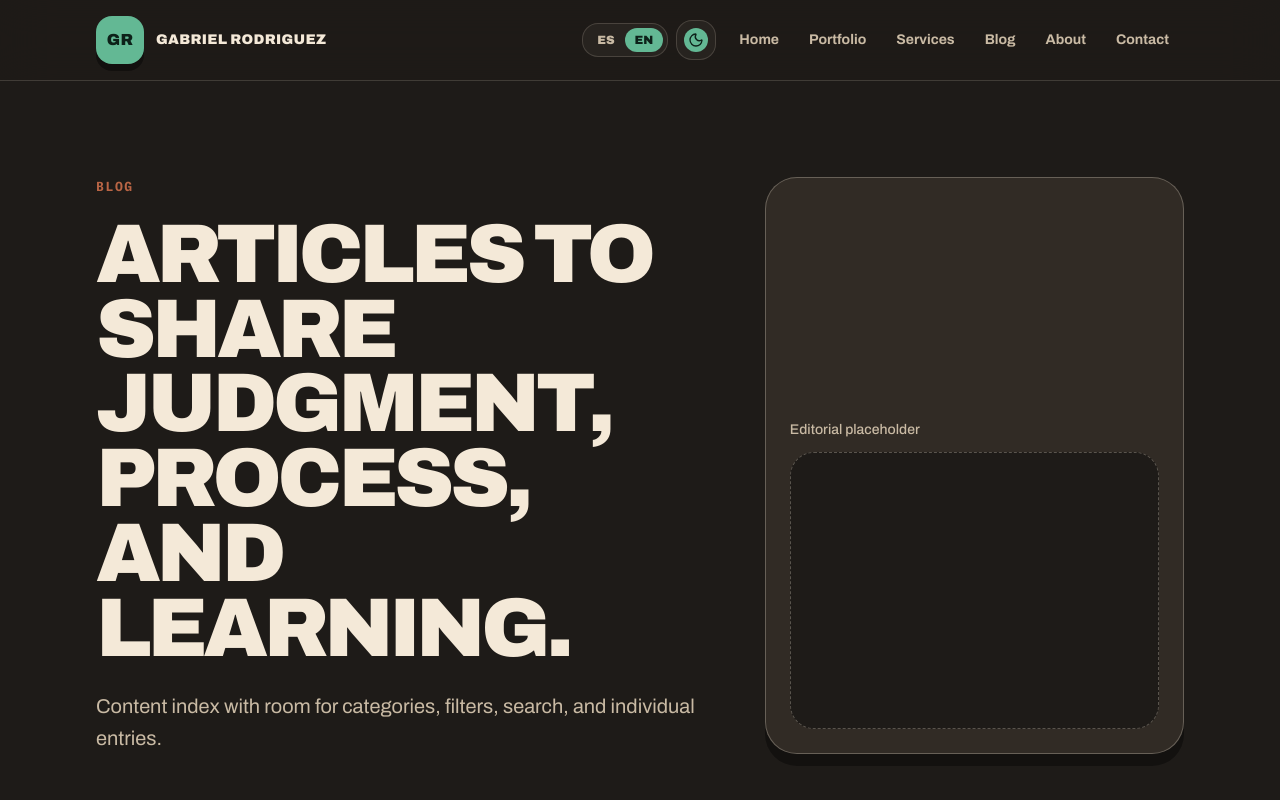
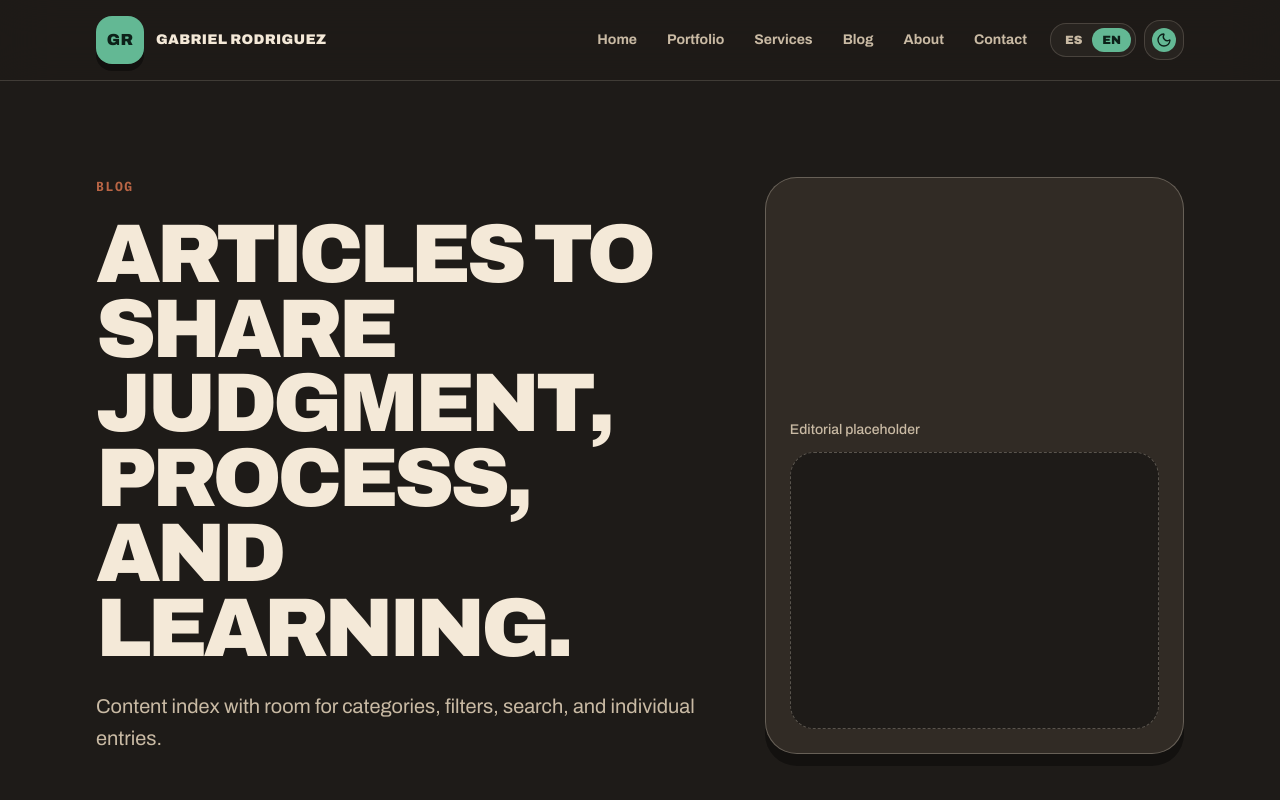
Before and after one commit to gabriel96x1/professional_landing_page, a Next.js app: page /en/blog in a window 1280 px wide. Shown: the top 800 px of the page. Built offline with nearby package versions, Linux system fonts and the light colour scheme.

Commit message:
header adjustments

```diff
--- a/app/[locale]/layout.tsx
+++ b/app/[locale]/layout.tsx
@@ -66,12 +66,32 @@ export default async function LocaleLayout({
     .join("")
     .toUpperCase();
   const navigation = [
-    { href: "/#inicio", label: t("nav.home") },
-    { href: "/#portfolio", label: t("nav.portfolio") },
-    { href: "/#services", label: t("nav.services") },
-    { href: "/blog", label: t("nav.blog") },
-    { href: "/#about", label: t("nav.about") },
-    { href: "/#contact", label: t("nav.contact") },
+    {
+      href: { pathname: "/", hash: "inicio" },
+      key: "inicio",
+      label: t("nav.home"),
+    },
+    {
+      href: { pathname: "/", hash: "portfolio" },
+      key: "portfolio",
+      label: t("nav.portfolio"),
+    },
+    {
+      href: { pathname: "/", hash: "services" },
+      key: "services",
+      label: t("nav.services"),
+    },
+    { href: "/blog", key: "blog", label: t("nav.blog") },
+    {
+      href: { pathname: "/", hash: "about" },
+      key: "about",
+      label: t("nav.about"),
+    },
+    {
+      href: { pathname: "/", hash: "contact" },
+      key: "contact",
+      label: t("nav.contact"),
+    },
   ];
 
   return (
@@ -91,7 +111,7 @@ export default async function LocaleLayout({
               >
                 <Link
                   className="mr-auto inline-flex min-w-0 items-center gap-3 text-sm font-black uppercase tracking-wide text-(--theme-text-primary)"
-                  href="/#inicio"
+                  href={{ pathname: "/", hash: "inicio" }}
                 >
                   <span
                     aria-hidden="true"
@@ -101,6 +121,17 @@ export default async function LocaleLayout({
                   </span>
                   <span className="hidden md:block">{brand}</span>
                 </Link>
+                <div className="hidden items-center text-sm font-bold text-(--theme-text-secondary) lg:flex">
+                  {navigation.map((item) => (
+                    <Link
+                      className="rounded-full border border-transparent px-3.5 py-2.5 transition hover:border-(--theme-border-strong) hover:bg-(--theme-surface-muted) hover:text-(--theme-text-primary)"
+                      href={item.href}
+                      key={item.key}
+                    >
+                      {item.label}
+                    </Link>
+                  ))}
+                </div>
                 <div className="flex shrink-0 items-center gap-2">
                   <LanguageSwitcher />
                   <ThemeToggle />
@@ -118,7 +149,7 @@ export default async function LocaleLayout({
                 <p>{t("footerText")}</p>
                 <Link
                   className="font-extrabold text-(--theme-text-primary) underline-offset-4 hover:underline"
-                  href="/#contact"
+                  href={{ pathname: "/", hash: "contact" }}
                 >
                   {t("footerCta")}
                 </Link>
--- a/app/_components/header-menu.tsx
+++ b/app/_components/header-menu.tsx
@@ -2,10 +2,12 @@
 
 import { Link } from "@/i18n/navigation";
 import { Menu, X } from "lucide-react";
+import type { ComponentProps } from "react";
 import { useState } from "react";
 
 type HeaderMenuItem = Readonly<{
-  href: string;
+  href: ComponentProps<typeof Link>["href"];
+  key: string;
   label: string;
 }>;
 
@@ -22,17 +24,6 @@ export function HeaderMenu({ closeLabel, items, openLabel }: HeaderMenuProps) {
 
   return (
     <div className="contents">
-      <div className="hidden items-center text-sm font-bold text-(--theme-text-secondary) lg:flex">
-        {items.map((item) => (
-          <Link
-            className="rounded-full border border-transparent px-3.5 py-2.5 transition hover:border-(--theme-border-strong) hover:bg-(--theme-surface-muted) hover:text-(--theme-text-primary)"
-            href={item.href}
-            key={item.href}
-          >
-            {item.label}
-          </Link>
-        ))}
-      </div>
 
       <button
         aria-controls={menuId}
@@ -57,9 +48,9 @@ export function HeaderMenu({ closeLabel, items, openLabel }: HeaderMenuProps) {
           <div className="grid gap-2 border-t border-(--theme-border) pt-4 text-sm font-bold text-(--theme-text-secondary)">
             {items.map((item) => (
               <Link
-                className="rounded-2xl border border-(--theme-border) bg-(--theme-surface-muted) px-4 py-3 transition hover:border-(--theme-border-strong) hover:text-(--theme-text-primary)"
+                className="text-center rounded-2xl border border-(--theme-border) bg-(--theme-surface-muted) px-4 py-3 transition hover:border-(--theme-border-strong) hover:text-(--theme-text-primary)"
                 href={item.href}
-                key={item.href}
+                key={item.key}
                 onClick={() => setIsOpen(false)}
               >
                 {item.label}
--- a/app/_components/page-sections.tsx
+++ b/app/_components/page-sections.tsx
@@ -1,11 +1,12 @@
 import { Link } from "@/i18n/navigation";
+import type { ComponentProps } from "react";
 import { useTranslations } from "next-intl";
 
 type PageHeroProps = {
   eyebrow: string;
   title: string;
   description: string;
-  primaryHref?: string;
+  primaryHref?: ComponentProps<typeof Link>["href"];
   primaryLabel?: string;
 };
 
--- a/app/_sections/hero-section.tsx
+++ b/app/_sections/hero-section.tsx
@@ -18,10 +18,16 @@ export function HeroSection() {
             {t("description")}
           </p>
           <div className="mt-8 flex flex-col gap-3 sm:flex-row">
-            <Link className="button-primary" href="/#contact">
+            <Link
+              className="button-primary"
+              href={{ pathname: "/", hash: "contact" }}
+            >
               {t("primaryCta")}
             </Link>
-            <Link className="button-secondary" href="/#portfolio">
+            <Link
+              className="button-secondary"
+              href={{ pathname: "/", hash: "portfolio" }}
+            >
               {t("secondaryCta")}
             </Link>
           </div>
--- a/app/_sections/services-section.tsx
+++ b/app/_sections/services-section.tsx
@@ -75,7 +75,10 @@ export function ServicesSection() {
                 </p>
               </div>
 
-              <Link className="button-secondary mt-6 w-full" href="#contact">
+              <Link
+                className="button-secondary mt-6 w-full"
+                href={{ pathname: "/", hash: "contact" }}
+              >
                 {service.cta}
               </Link>
             </article>
@@ -92,7 +95,10 @@ export function ServicesSection() {
             {t("ctaBody")}
           </p>
         </div>
-        <Link className="button-primary w-full lg:w-auto" href="#contact">
+        <Link
+          className="button-primary w-full lg:w-auto"
+          href={{ pathname: "/", hash: "contact" }}
+        >
           {t("ctaLabel")}
         </Link>
       </div>
```
